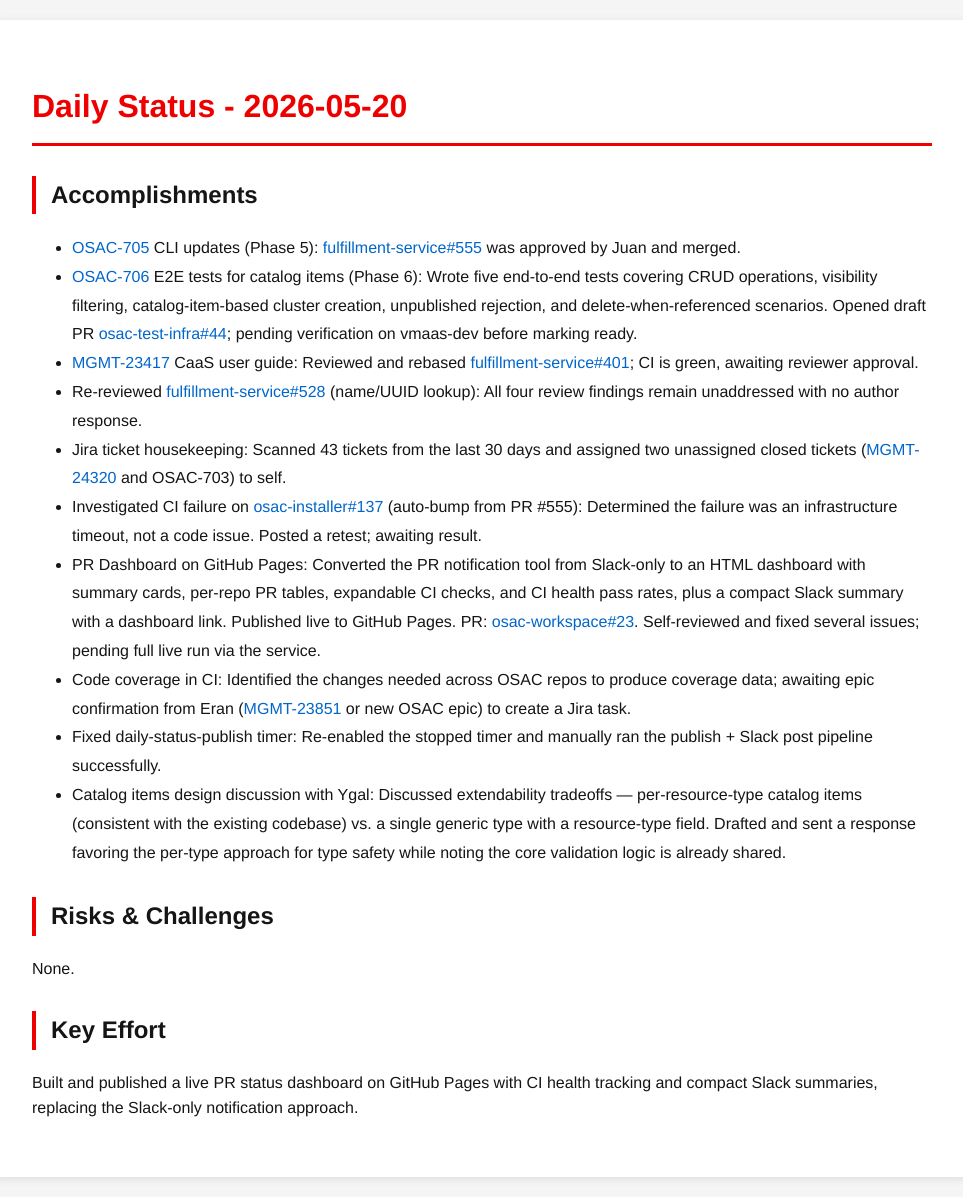
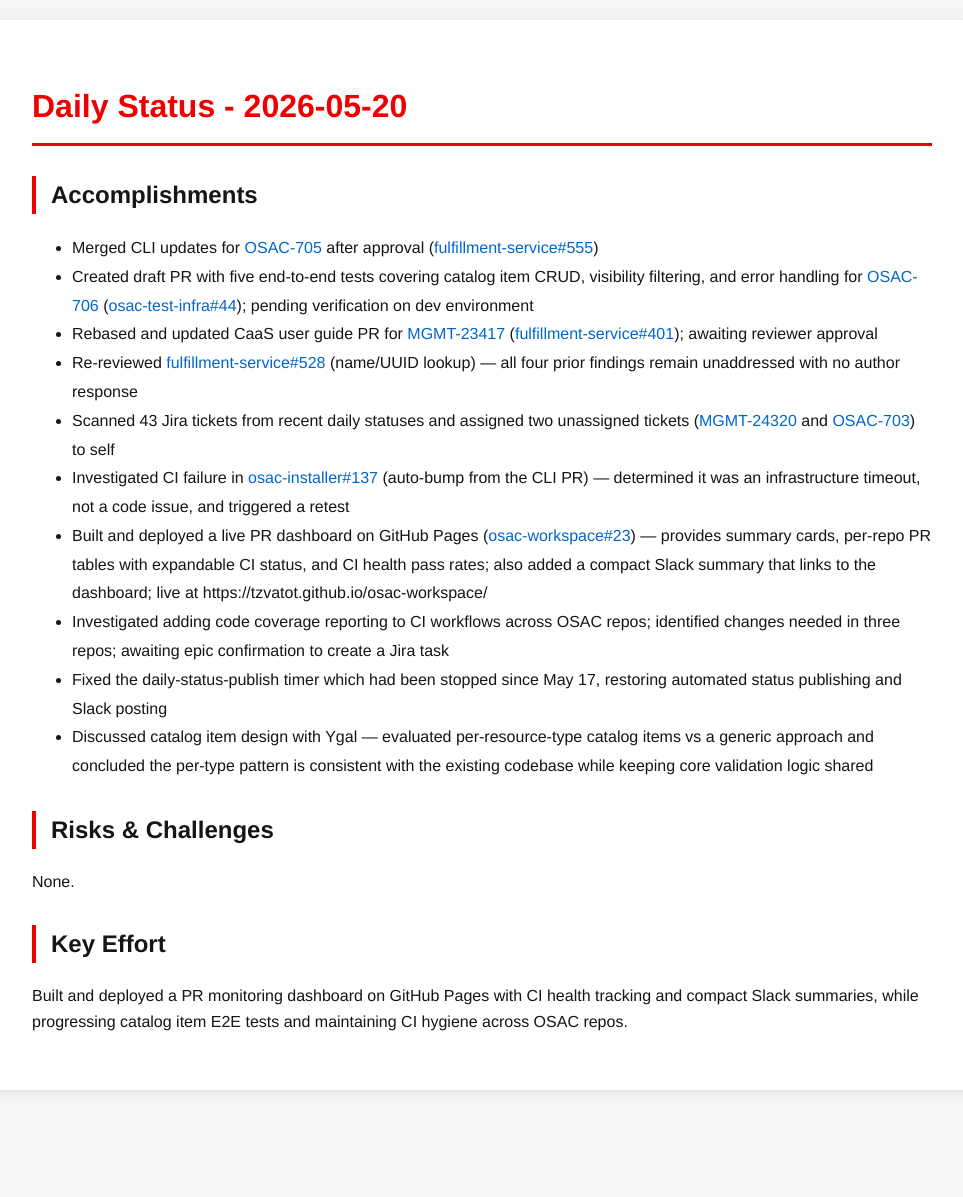
Before and after one commit to tzvatot/daily-status, a Jekyll site: the page built from 2026-05-20.md, in a window 1280 px wide. Shown: the whole page, without its empty margins (158-1121 px from the left). Built offline with Jekyll 4.4.1, drawn with Linux system fonts in a browser that asks for light colours; after the commit the page ends 1110 px from its top, so only the background shows below that.

Commit message:
Daily status update - 2026-05-20

```diff
--- a/2026-05-20.md
+++ b/2026-05-20.md
@@ -7,19 +7,19 @@ date: 2026-05-20
 # Daily Status - 2026-05-20
 
 ## Accomplishments
-- [OSAC-705](https://redhat.atlassian.net/browse/OSAC-705) CLI updates (Phase 5): [fulfillment-service#555](https://github.com/osac-project/fulfillment-service/pull/555) was approved by Juan and merged.
-- [OSAC-706](https://redhat.atlassian.net/browse/OSAC-706) E2E tests for catalog items (Phase 6): Wrote five end-to-end tests covering CRUD operations, visibility filtering, catalog-item-based cluster creation, unpublished rejection, and delete-when-referenced scenarios. Opened draft PR [osac-test-infra#44](https://github.com/osac-project/osac-test-infra/pull/44); pending verification on vmaas-dev before marking ready.
-- [MGMT-23417](https://issues.redhat.com/browse/MGMT-23417) CaaS user guide: Reviewed and rebased [fulfillment-service#401](https://github.com/osac-project/fulfillment-service/pull/401); CI is green, awaiting reviewer approval.
-- Re-reviewed [fulfillment-service#528](https://github.com/osac-project/fulfillment-service/pull/528) (name/UUID lookup): All four review findings remain unaddressed with no author response.
-- Jira ticket housekeeping: Scanned 43 tickets from the last 30 days and assigned two unassigned closed tickets ([MGMT-24320](https://issues.redhat.com/browse/MGMT-24320) and OSAC-703) to self.
-- Investigated CI failure on [osac-installer#137](https://github.com/osac-project/osac-installer/pull/137) (auto-bump from PR #555): Determined the failure was an infrastructure timeout, not a code issue. Posted a retest; awaiting result.
-- PR Dashboard on GitHub Pages: Converted the PR notification tool from Slack-only to an HTML dashboard with summary cards, per-repo PR tables, expandable CI checks, and CI health pass rates, plus a compact Slack summary with a dashboard link. Published live to GitHub Pages. PR: [osac-workspace#23](https://github.com/osac-project/osac-workspace/pull/23). Self-reviewed and fixed several issues; pending full live run via the service.
-- Code coverage in CI: Identified the changes needed across OSAC repos to produce coverage data; awaiting epic confirmation from Eran ([MGMT-23851](https://issues.redhat.com/browse/MGMT-23851) or new OSAC epic) to create a Jira task.
-- Fixed daily-status-publish timer: Re-enabled the stopped timer and manually ran the publish + Slack post pipeline successfully.
-- Catalog items design discussion with Ygal: Discussed extendability tradeoffs — per-resource-type catalog items (consistent with the existing codebase) vs. a single generic type with a resource-type field. Drafted and sent a response favoring the per-type approach for type safety while noting the core validation logic is already shared.
+- Merged CLI updates for [OSAC-705](https://redhat.atlassian.net/browse/OSAC-705) after approval ([fulfillment-service#555](https://github.com/osac-project/fulfillment-service/pull/555))
+- Created draft PR with five end-to-end tests covering catalog item CRUD, visibility filtering, and error handling for [OSAC-706](https://redhat.atlassian.net/browse/OSAC-706) ([osac-test-infra#44](https://github.com/osac-project/osac-test-infra/pull/44)); pending verification on dev environment
+- Rebased and updated CaaS user guide PR for [MGMT-23417](https://issues.redhat.com/browse/MGMT-23417) ([fulfillment-service#401](https://github.com/osac-project/fulfillment-service/pull/401)); awaiting reviewer approval
+- Re-reviewed [fulfillment-service#528](https://github.com/osac-project/fulfillment-service/pull/528) (name/UUID lookup) — all four prior findings remain unaddressed with no author response
+- Scanned 43 Jira tickets from recent daily statuses and assigned two unassigned tickets ([MGMT-24320](https://issues.redhat.com/browse/MGMT-24320) and [OSAC-703](https://redhat.atlassian.net/browse/OSAC-703)) to self
+- Investigated CI failure in [osac-installer#137](https://github.com/osac-project/osac-installer/pull/137) (auto-bump from the CLI PR) — determined it was an infrastructure timeout, not a code issue, and triggered a retest
+- Built and deployed a live PR dashboard on GitHub Pages ([osac-workspace#23](https://github.com/osac-project/osac-workspace/pull/23)) — provides summary cards, per-repo PR tables with expandable CI status, and CI health pass rates; also added a compact Slack summary that links to the dashboard; live at https://tzvatot.github.io/osac-workspace/
+- Investigated adding code coverage reporting to CI workflows across OSAC repos; identified changes needed in three repos; awaiting epic confirmation to create a Jira task
+- Fixed the daily-status-publish timer which had been stopped since May 17, restoring automated status publishing and Slack posting
+- Discussed catalog item design with Ygal — evaluated per-resource-type catalog items vs a generic approach and concluded the per-type pattern is consistent with the existing codebase while keeping core validation logic shared
 
 ## Risks & Challenges
 None.
 
 ## Key Effort
-Built and published a live PR status dashboard on GitHub Pages with CI health tracking and compact Slack summaries, replacing the Slack-only notification approach.
+Built and deployed a PR monitoring dashboard on GitHub Pages with CI health tracking and compact Slack summaries, while progressing catalog item E2E tests and maintaining CI hygiene across OSAC repos.
```
